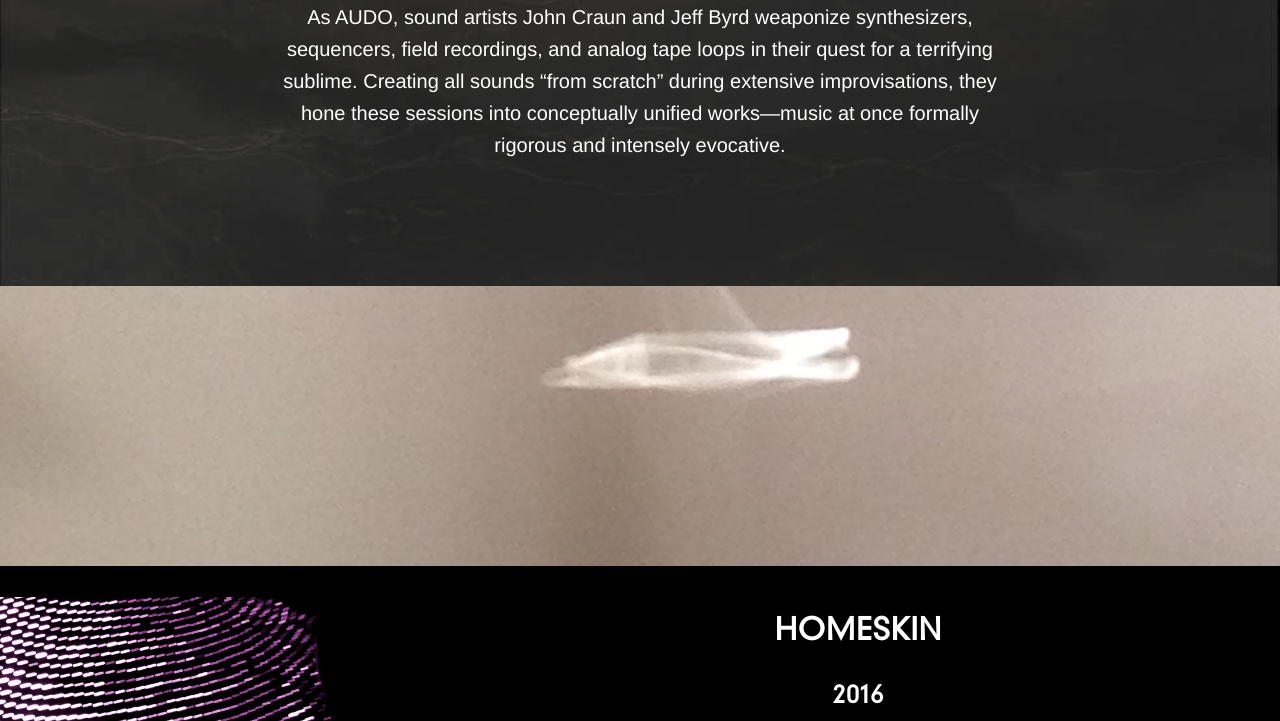
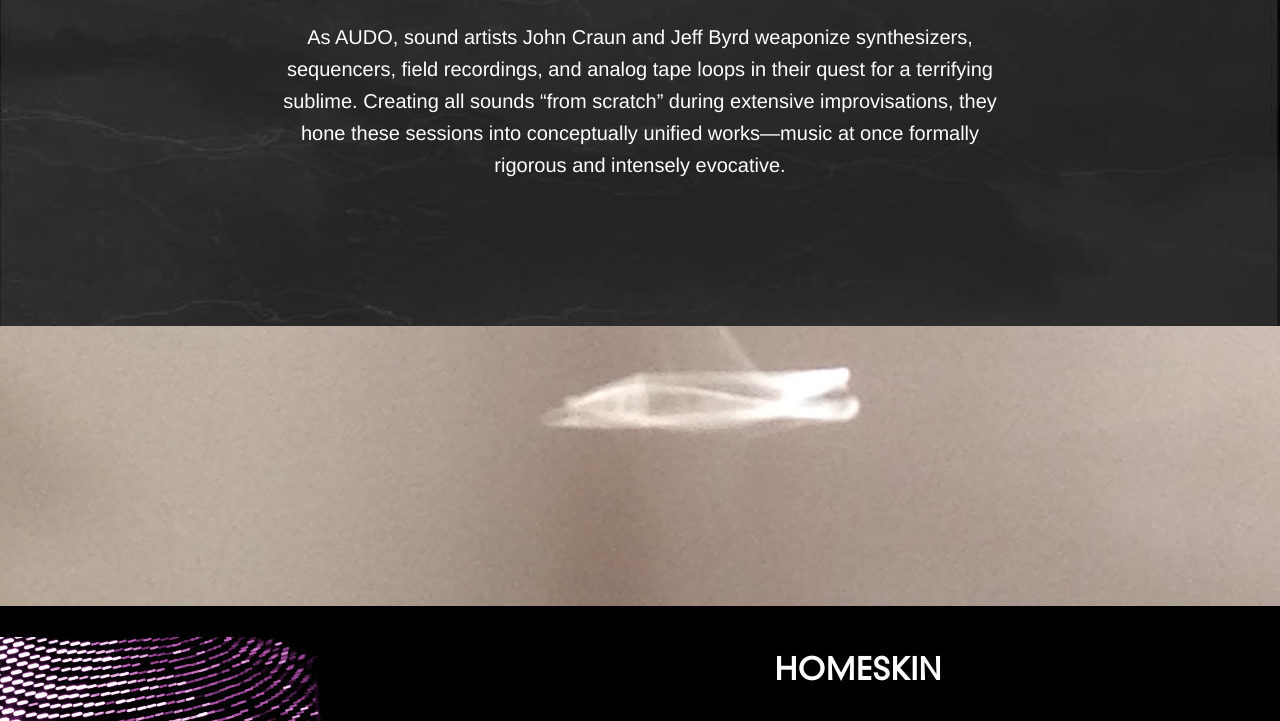
Before and after one commit to sudoisfine/cc_web, a website: page audo.html in a window 1280 px wide. Shown: the part 157-878 px from the top of the page. Drawn offline with nearby package versions, Linux system fonts and the light colour scheme.

Commit message:
update to content height on two pages

```diff
--- a/audo.html
+++ b/audo.html
@@ -99,7 +99,7 @@
     <section id="art-section" class="content-section text-center">
         <div class="art-section">
             <div class="container">
-                <div class="col-lg-8 col-lg-offset-2">
+                <div class="col-lg-8 col-lg-offset-2 album-content">
                     <h2>AUDO</h2>
                     <p>As AUDO, sound artists John Craun and Jeff Byrd weaponize synthesizers, sequencers, field recordings, and analog tape loops in their quest for a terrifying sublime. Creating all sounds “from scratch” during extensive improvisations, they hone these sessions into conceptually unified works—music at once formally rigorous and intensely evocative.</p>
                 </div>
```
Also changed, not shown: hawn.html (+1 -1 lines).
